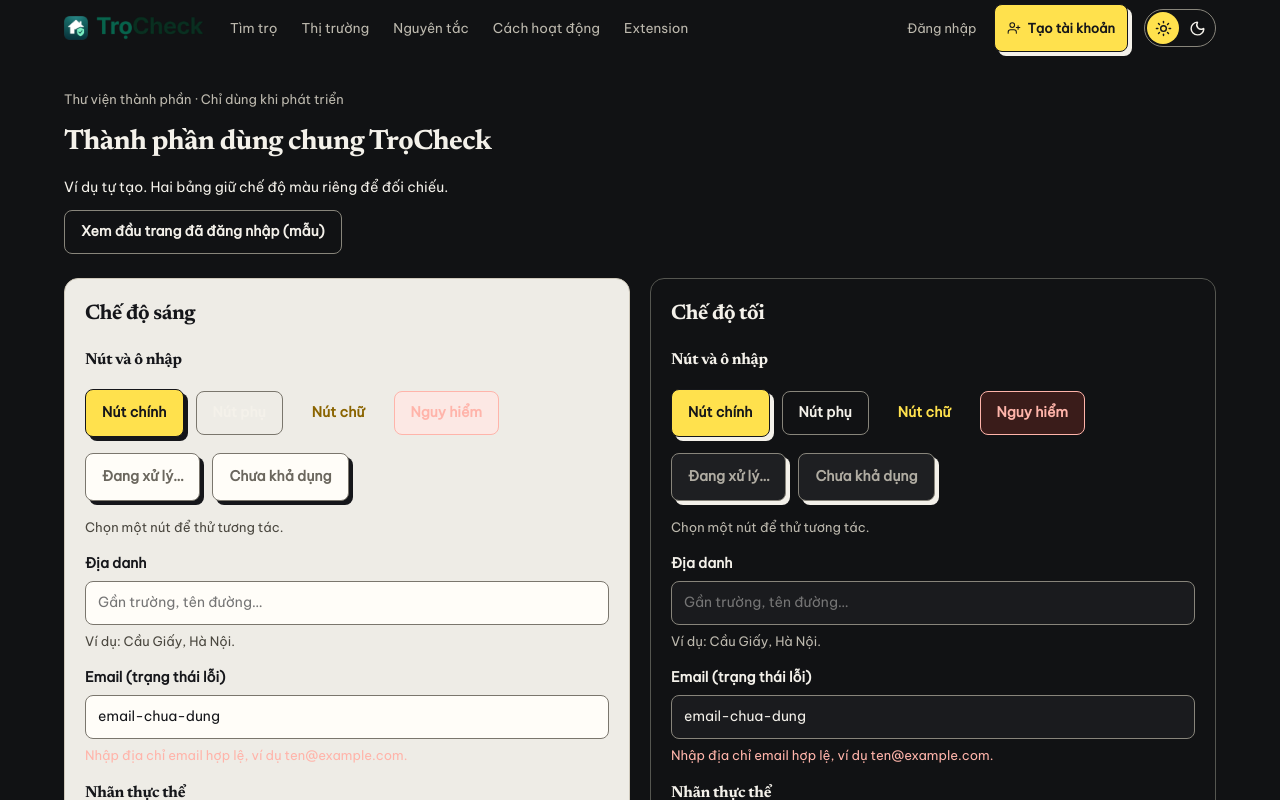
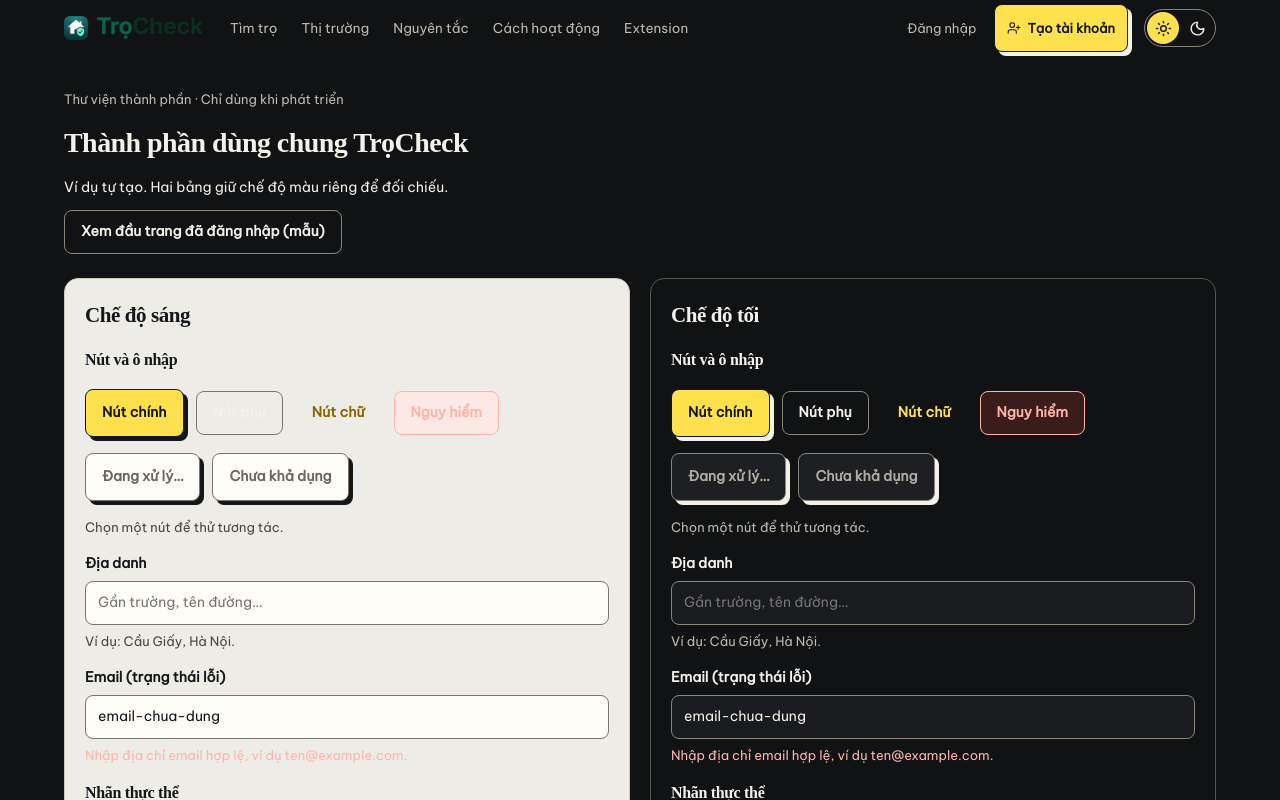
Before and after one commit to VoDucNhatku/trocheck, a Next.js app in the folder apps/web/: page /%5Fcomponents in a window 1280 px wide. Shown: the top 800 px of the page. Built offline with nearby package versions, Linux system fonts and the light colour scheme.

Commit message:
fix: dùng đúng font Newsreader Variable và bỏ chữ nghiêng
Token font gọi 'Newsreader' trong khi fontsource đăng ký 'Newsreader Variable', nên chữ tiêu đề rơi về font dự phòng. Bỏ chữ nghiêng ở mọi thẻ em/i/cite và ghi quy tắc vào DESIGN.md.

```diff
--- a/apps/web/src/app/globals.css
+++ b/apps/web/src/app/globals.css
@@ -141,6 +141,7 @@ svg {
 }
 
 h1, h2, h3, h4, [class*="title"], [class*="heading"] { font-family: var(--font-display); }
+em, i, cite, dfn, var, address { font-style: normal; }
 
 /* Shared examples are also embedded outside the landing page: their paper stays light. */
 :is([class*="examples_post__"], [class*="examples_receipt__"]) {
--- a/apps/web/src/styles/tokens.css
+++ b/apps/web/src/styles/tokens.css
@@ -8,7 +8,7 @@
   --hero-bg:var(--night); --hero-text:var(--on-night); --hero-accent:var(--hl); --hero-button-bg:var(--hl); --hero-button-hover:#FFF083; --hero-button-ink:var(--ink); --hero-panel:var(--panel2); --hero-contrast-bg:var(--night3); --hero-line:var(--edge2); --hero-overlay:linear-gradient(90deg,rgba(17,18,20,.94),rgba(17,18,20,.78)); --scrim:rgba(0,0,0,.65); --shadow-color:rgba(0,0,0,.45); --shadow-paper-color:rgba(0,0,0,.6); --shadow-overlay:0 8px 24px var(--shadow-color); --shadow-paper:0 1px 0 var(--shadow-color),0 24px 48px -24px var(--shadow-paper-color); --shadow-post:0 6px 24px var(--shadow-color);
 }
 [data-theme="light"] { color-scheme:light; --warning-surface:#FFF3CF; --danger-surface:#FCE8E4; --success-surface:#E4F3E8; --ink:#15161A; --ink2:#55524A; --ink3:#6B675E; --body:#3A3833; --muted:#6B675E; --accent-ink:#15161A; --mk-ink:#15161A; --on-hl:#15161A; --night:#EEECE6; --night2:#FFFDF8; --night3:#D6D2C7; --on-night:#15161A; --on-night2:#4A473F; --body:#3A3833; --muted:#6B675E; --edge:#CFC9BB; --edge2:#7A766D; --panel1:#FFFDF8; --panel2:#F6F3EC; --hl-text:#8A6400; --amber:#7A5800; --link:#2337C6; --danger-text:#B42318; --success-text:#1E6B45; --btn-shadow:#15161A; --control-edge:#7A766D; --surface:var(--night2); --subtle:var(--panel2); --hover:#F0EDE5; --accent-hover:#FFE97A; --accent-active:#E6C83F; --accent-subtle:var(--panel2); --hero-bg:#111214; --hero-text:#F4F1EA; --hero-accent:#FFE14D; --hero-button-hover:#FFE97A; --hero-panel:#17181A; --hero-contrast-bg:#2C2C29; --hero-line:#88857B; --shadow-color:rgba(21,22,26,.12); --shadow-paper-color:rgba(21,22,26,.18); --scrim:rgba(17,18,45,.4); }
-:root { --font-display:'Newsreader',serif; --font-serif:'Newsreader',serif; --font-body:'Be Vietnam Pro',sans-serif; --font-sans:'Be Vietnam Pro',sans-serif; --font-mono:'JetBrains Mono Variable',ui-monospace,monospace; --radius-button:8px; --radius-card:12px; --radius-panel:14px; --r-sm:4px; --r-md:8px; --r-lg:14px; --r-full:9999px; --space-1:4px; --space-2:8px; --space-3:12px; --space-4:16px; --space-6:24px; --space-8:32px; --space-12:48px; --s-1:4px; --s-2:8px; --s-3:12px; --s-4:16px; --s-5:20px; --s-6:24px; --s-8:32px; --s-12:48px; --ease:cubic-bezier(.23,1,.32,1); --ease-enter:cubic-bezier(.16,1,.3,1); --ease-out:cubic-bezier(.16,1,.3,1); --ease-drawer:cubic-bezier(.32,.72,0,1); --duration:200ms; --dur-fast:120ms; --dur-base:180ms; --dur-slow:420ms; --t-press:160ms; --t-ui:240ms; --text-xs:12px; --text-label:13px; --text-note:15px; --text-read:15px; --text-control:16px; --text-verdict:15px; --container:1152px; --header-h:56px; }/* @contrast yellow-button --accent-ink --hl 4.5 */
+:root { --font-display:'Newsreader Variable',serif; --font-serif:'Newsreader Variable',serif; --font-body:'Be Vietnam Pro',sans-serif; --font-sans:'Be Vietnam Pro',sans-serif; --font-mono:'JetBrains Mono Variable',ui-monospace,monospace; --radius-button:8px; --radius-card:12px; --radius-panel:14px; --r-sm:4px; --r-md:8px; --r-lg:14px; --r-full:9999px; --space-1:4px; --space-2:8px; --space-3:12px; --space-4:16px; --space-6:24px; --space-8:32px; --space-12:48px; --s-1:4px; --s-2:8px; --s-3:12px; --s-4:16px; --s-5:20px; --s-6:24px; --s-8:32px; --s-12:48px; --ease:cubic-bezier(.23,1,.32,1); --ease-enter:cubic-bezier(.16,1,.3,1); --ease-out:cubic-bezier(.16,1,.3,1); --ease-drawer:cubic-bezier(.32,.72,0,1); --duration:200ms; --dur-fast:120ms; --dur-base:180ms; --dur-slow:420ms; --t-press:160ms; --t-ui:240ms; --text-xs:12px; --text-label:13px; --text-note:15px; --text-read:15px; --text-control:16px; --text-verdict:15px; --container:1152px; --header-h:56px; }/* @contrast yellow-button --accent-ink --hl 4.5 */
 /* @contrast body --on-night --night 4.5 */
 /* @contrast header-link --on-night2 --night 4.5 */
 /* @contrast panel-body --on-night --night2 4.5 */
```
Also changed, not shown: 1 other file (tests, documents, lock files or other folders).
